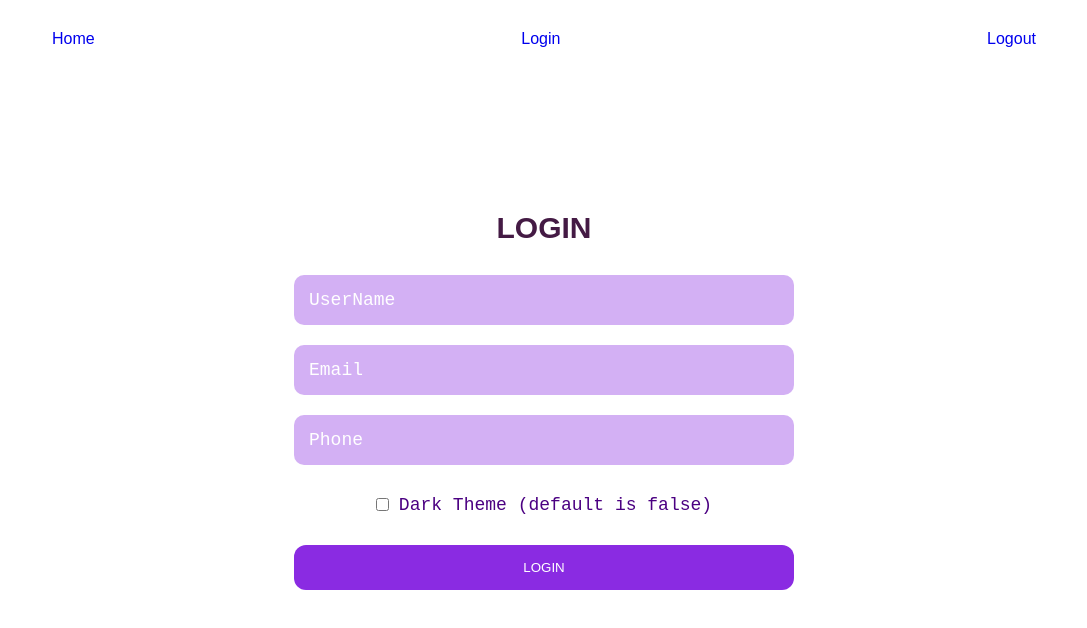
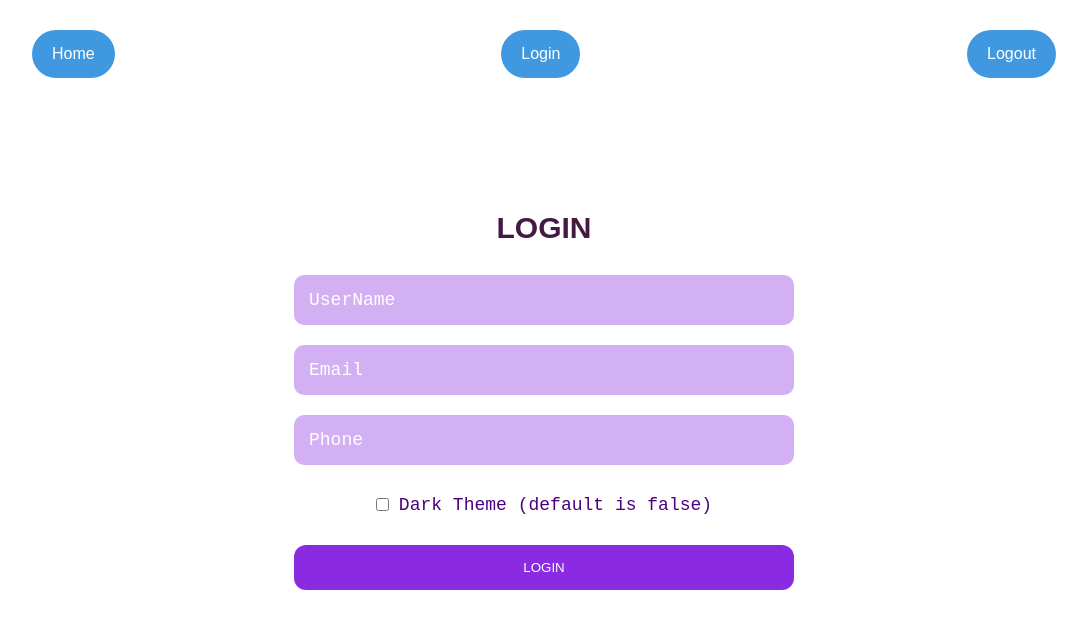
Before and after one commit to bytegen-dev/basic-usecontext-app, a React (Create React App) app: page /login in a window 1280 px wide. Shown: the top 628 px of the page, without its empty margins (96-1183 px from the left). Built offline with nearby package versions, Linux system fonts and the light colour scheme.

Commit message:
finished already

```diff
--- a/public/main.css
+++ b/public/main.css
@@ -35,11 +35,6 @@ a{
     border-radius: 50px;
 }
 
-a:hover{
-    color: #fff;
-    transition: all 0.3s ease;
-    background-color: #444;
-}
 
 nav{
     padding: 30px 10vw;
@@ -185,6 +180,53 @@ div{
     animation: hidePreloader 3s ease forwards;
 }
 
+.oops{
+    gap: 20px;
+}
+
+.oops a{
+    background-color: #444;
+    color: #fff;
+}
+
+a{
+    position: relative;
+    overflow: hidden;
+    display: flex;
+    justify-content: center;
+    align-items: center;
+}
+
+a::before{
+    position: absolute;
+    content: "";
+    width: 50px;
+    height: 50px;
+    background-color: #fff4;
+    transition: all 0.7s ease;
+    transform: scale(0);
+    border-radius: 100px;
+}
+
+nav a{
+    background-color: rgb(64, 152, 224);
+    color: #fff;
+}
+
+a:hover::before{
+    transform: scale(4);
+    transition: all 0.4s ease;
+}
+
+a.touching{
+    transform: scale(1.1);
+}
+
+a.touching::before{
+    transform: scale(4) !important;
+    transition: all 0.7s ease;
+}
+
 .on .preloader{
     filter: invert();
 }
@@ -236,3 +278,13 @@ div{
         font-size: 19px;
     }
 }
+
+.touching{
+    opacity: 0.8;
+}
+
+@media screen and (max-width: 500px) {
+    a:hover::before{
+        transform: scale(0);
+    }
+}
--- a/src/App.js
+++ b/src/App.js
@@ -1,11 +1,12 @@
-import { Link, Route, Routes } from "react-router-dom";
-import { createContext } from "react";
+import { Link, Route, Routes} from "react-router-dom";
+import { createContext, useEffect } from "react";
 import { useState } from "react";
 import { useLayoutEffect } from "react";
 import LoginContext from "./Contexts/LoginContext";
 import Home from "./Pages/Home";
 import Login from "./Pages/Login";
 import Logout from "./Pages/Logout";
+import Oopa from "./Pages/Oopa";
 
 function App() {
     const resetState = {
@@ -108,6 +109,18 @@ function App() {
     }
   }, [])
 
+  useEffect(()=>{
+    const links = document.querySelectorAll('a')
+    links.forEach((link)=>{
+      link.addEventListener("touchstart", ()=>{
+        link.classList.add("touching")
+      })
+      link.addEventListener("touchend", ()=>{
+        link.classList.remove("touching")
+      })
+    })
+  }, [])
+
   return (
     <LoginContext.Provider value={userInfo}>
       <div className={userInfo.darkTheme}>
@@ -138,6 +151,8 @@ function App() {
           <Route path="/home" element={<Home />} />
           <Route path="/login" element={<Login />} />
           <Route path="/logout" element={<Logout />} />
+          <Route path="/404" element={<Oopa />} />
+          <Route path="*" element={<Oopa />} />
         </Routes>
       </div>
     </LoginContext.Provider>
--- a/src/Pages/Login.jsx
+++ b/src/Pages/Login.jsx
@@ -30,9 +30,9 @@ function Login() {
             <div className="loggingIn">
               <form onSubmit={submitForm}>
                     <h3>LOGIN</h3>
-                  <input required type="text" placeholder='UserName' />
-                  <input required type="email" placeholder='Email' />
-                  <input required type="tel" placeholder='Phone' />
+                  <input required minLength={'5'} maxLength={'10'} type="text" placeholder='UserName' />
+                  <input required minLength={'6'} type="email" placeholder='Email' />
+                  <input required minLength={'7'} type="tel" placeholder='Phone' />
                   <div>
                   <input id='darkToggle' type="checkbox" placeholder='Phone' />
                   <label htmlFor="darkToggle">Dark Theme (default is false)</label>
--- /dev/null
+++ b/src/Pages/Oopa.jsx
@@ -0,0 +1,14 @@
+import React from 'react'
+import { Link } from 'react-router-dom'
+
+function Oopa() {
+  return (
+    <div className='oops container'>
+      <h1 className='red'>OOPS!!</h1>
+      <p>Page was not found</p>
+      <Link to={"/"}>Return to Home</Link>
+    </div>
+  )
+}
+
+export default Oopa
```
